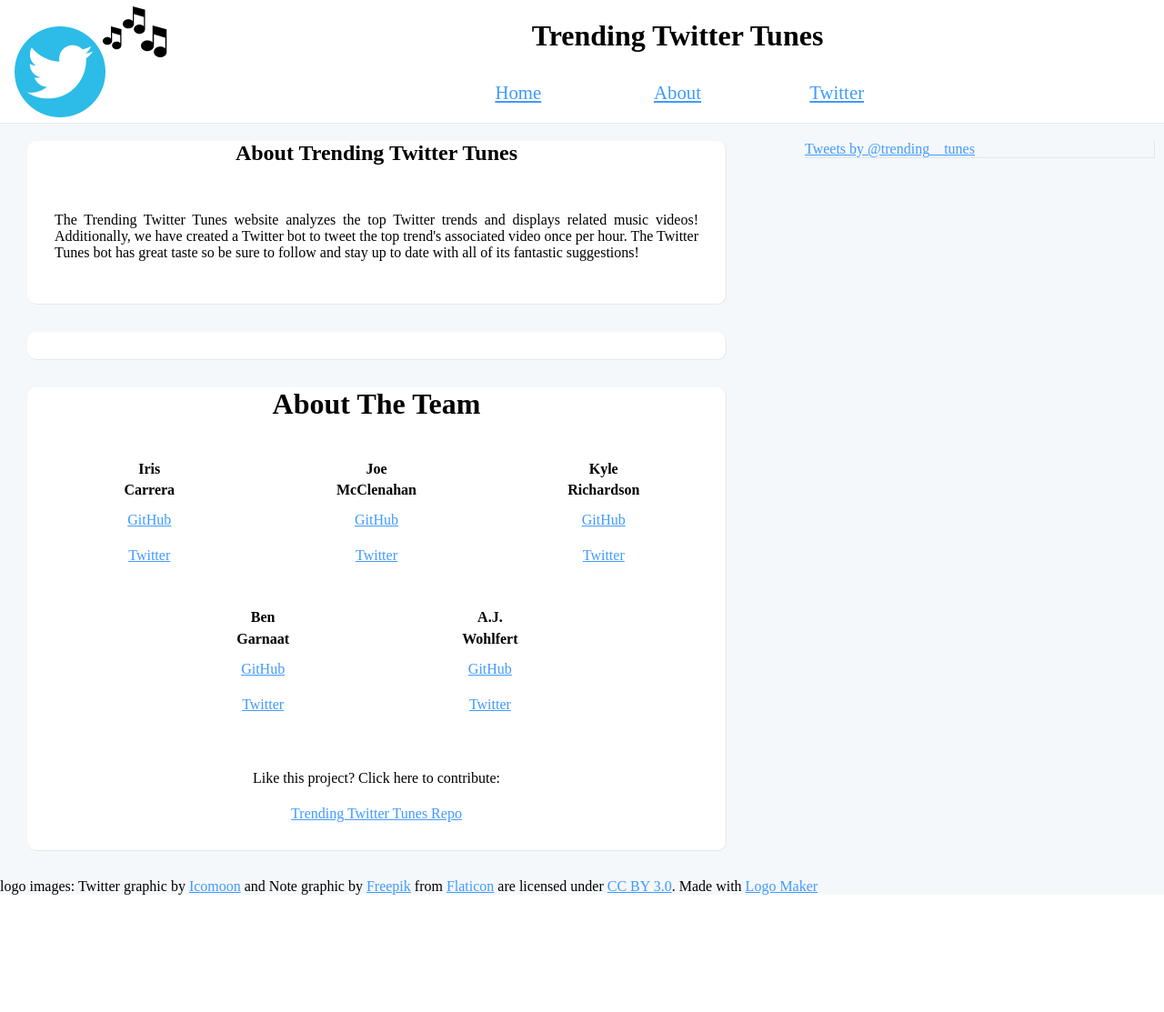
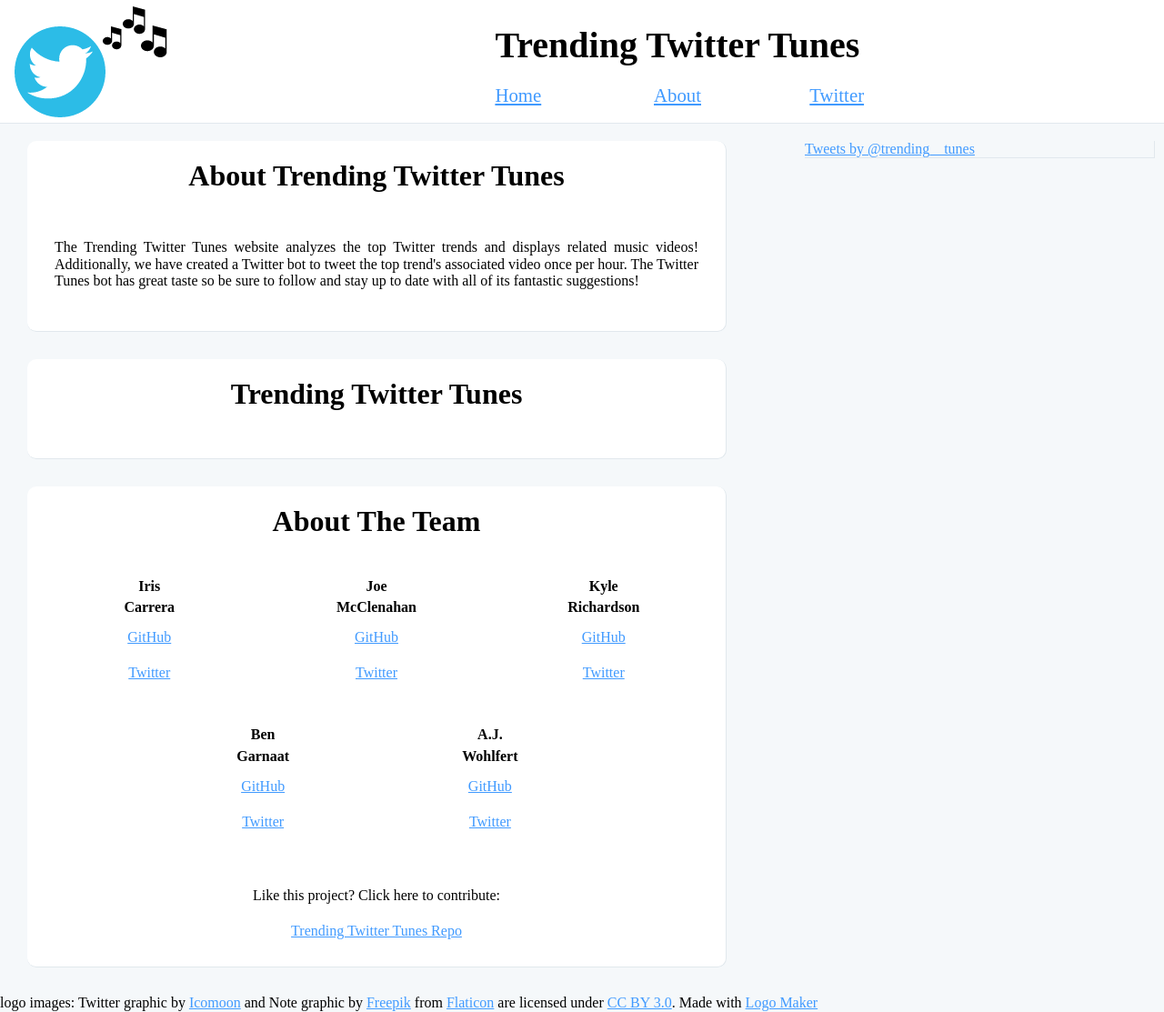
Before and after one commit to icarrera/twitter-tunes, a Python web app: template twitter_tunes/templates/index.jinja2 in a window 1280 px wide. Shown: the whole page at 91% size. Before the commit the page ends 984 px from the top, so only its background shows below. Run offline with Jinja, Linux system fonts and the light colour scheme; the template is opened without the code that fills it, so the values that code supplies are empty; some libraries are stand-ins or nearby versions.

Commit message:
resized main page header added Trending Tunes header added padding to section headers

```diff
--- a/twitter_tunes/static/base.css
+++ b/twitter_tunes/static/base.css
@@ -44,6 +44,10 @@ section {
   text-align: center;
   background: #FFF;
   border-radius: 10px;
+}
+
+section > h1 {
+  padding-top: 20px;
 }
 
 ul {
--- a/twitter_tunes/static/layout.css
+++ b/twitter_tunes/static/layout.css
@@ -124,6 +124,8 @@ aside {
   header > h1 {
     text-align: center;
     display: block;
+    font-size: 2.5em;
+    margin-bottom: 10px;
   }
 
   .icon-menu {
--- a/twitter_tunes/templates/index.jinja2
+++ b/twitter_tunes/templates/index.jinja2
@@ -36,13 +36,14 @@
       </script>
     </aside>
     <section id="blurbabout">
-      <h2>About Trending Twitter Tunes</h2>
+      <h1>About Trending Twitter Tunes</h1>
       <p>
         The Trending Twitter Tunes website analyzes the top Twitter trends and displays related music videos!
         Additionally, we have created a Twitter bot to tweet the top trend's associated video once per hour.  The Twitter Tunes bot has great taste so be sure to follow and stay up to date with all of its fantastic suggestions!
       </p>
     </section>
     <section id="trends">
+      <h1>Trending Twitter Tunes</h1>
       <ul>
         {% for trend in trends %}
         <li id="{{ trend|replace('#', '')}}">
```
